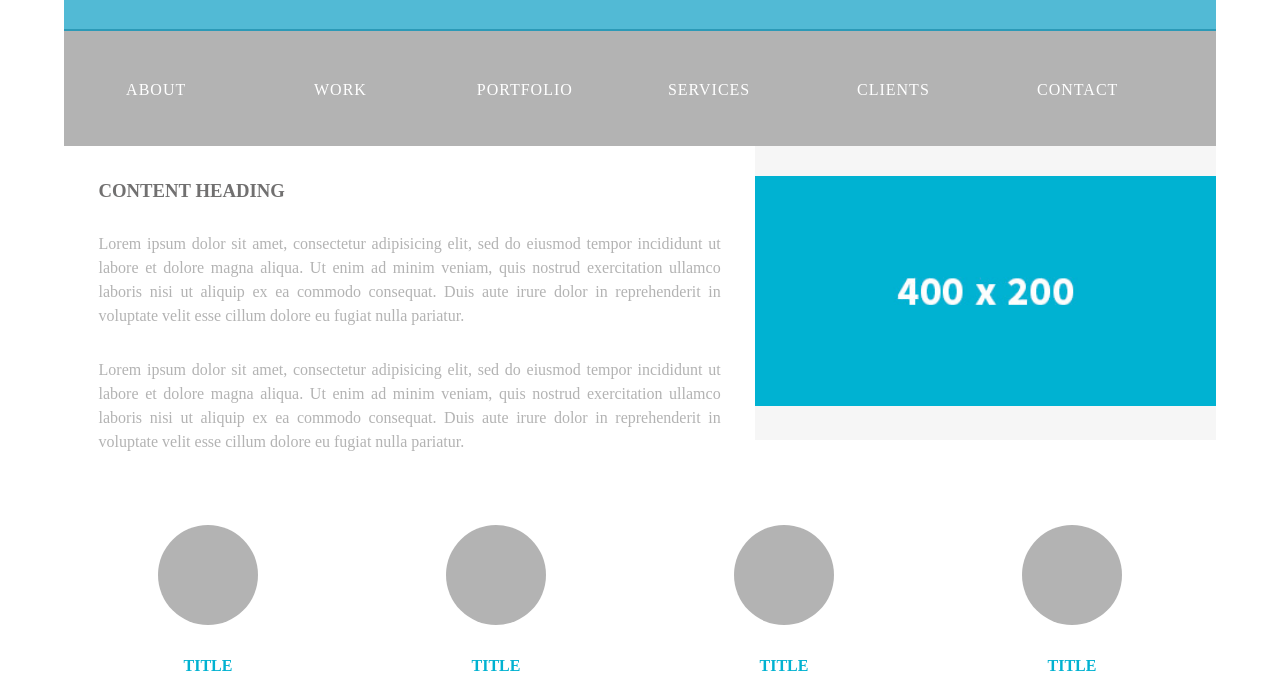
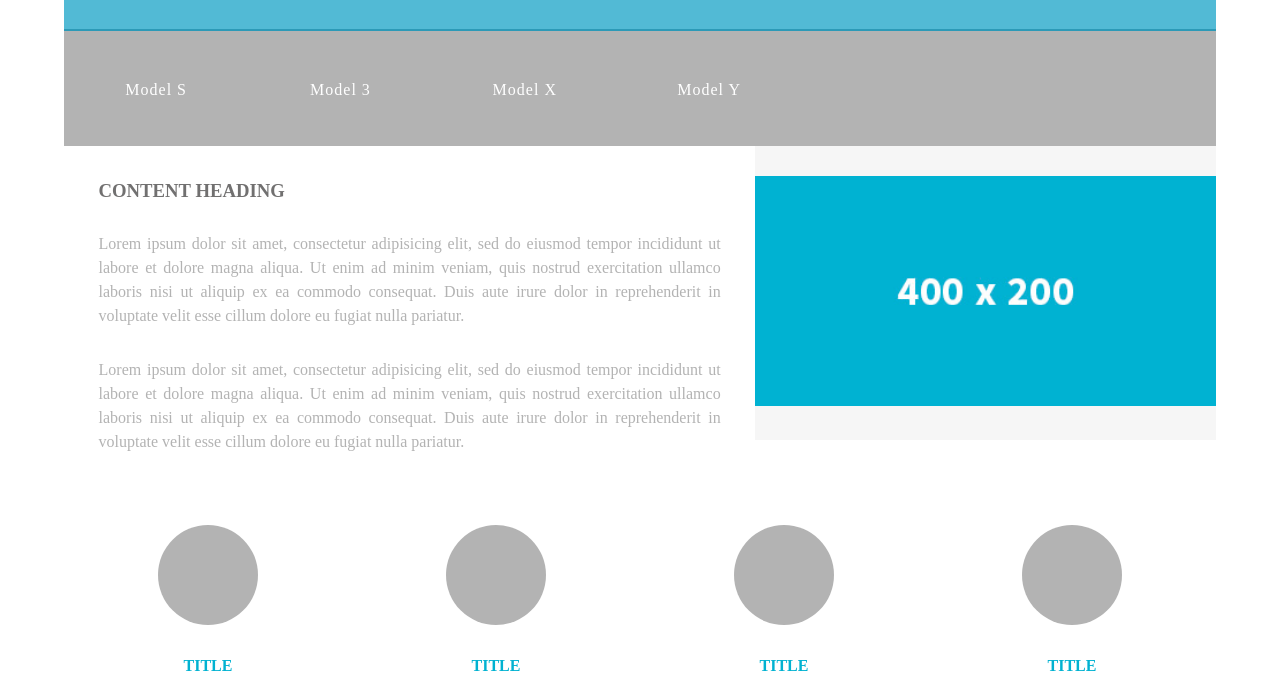
Before and after one commit to everythingtesla/Tesla, a plain HTML site: page index.html in a window 1280 px wide. Shown: the part 71-767 px from the top of the page. Drawn offline with Linux system fonts and the light colour scheme.

Commit message:
Favicon + Menu Update

```diff
--- a/index.html
+++ b/index.html
@@ -6,6 +6,7 @@
 <meta name="viewport" content="width=device-width, initial-scale=1">
 <title>Home Page</title>
 <link href="css/multiColumnTemplate.css" rel="stylesheet" type="text/css">
+<link rel="icon" type="image/x-icon" href="/favicon.ico"/>
 <!-- HTML5 shim and Respond.js for IE8 support of HTML5 elements and media queries -->
 <!-- WARNING: Respond.js doesn't work if you view the page via file:// -->
 <!--[if lt IE 9]>
@@ -21,12 +22,10 @@
     </div>
     <nav class="secondary_header" id="menu">
       <ul>
-        <li>ABOUT</li>
-        <li>WORK</li>
-        <li>PORTFOLIO</li>
-        <li>SERVICES</li>
-        <li>CLIENTS</li>
-        <li>CONTACT</li>
+        <li>Model S</li>
+        <li>Model 3</li>
+        <li>Model X</li>
+        <li>Model Y</li>
       </ul>
     </nav>
   </header>
```
Also changed, not shown: favicon.ico (added), 2 other files.
